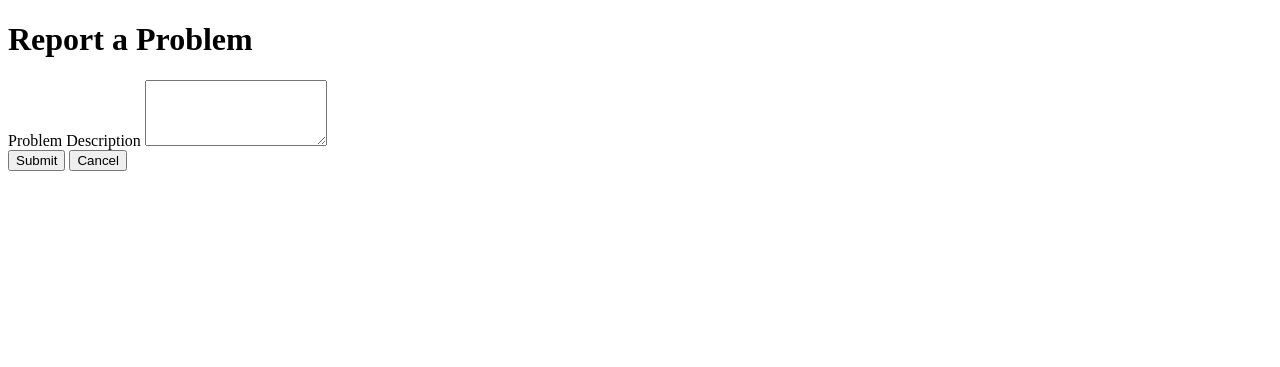
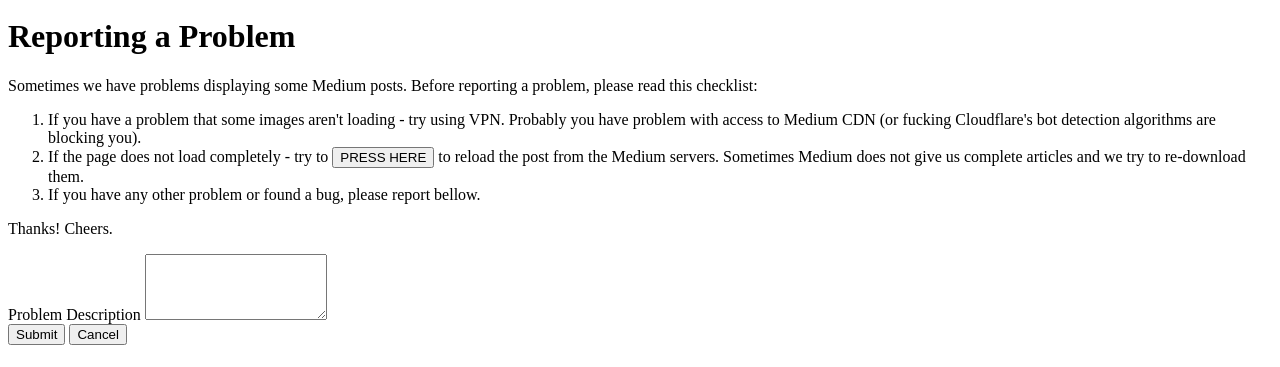
Before and after one commit to Freedium-cfd/web, a Python web app: template server/templates/post.html in a window 1280 px wide. Shown: the part 433-800 px from the top of the page. Run offline with Jinja, Linux system fonts and the light colour scheme; the template is opened without the code that fills it, so the values that code supplies are empty.

Commit message:
Redising report modal and float buttons

```diff
--- a/server/templates/post.html
+++ b/server/templates/post.html
@@ -1,19 +1,10 @@
 <div class="fixed bottom-4 left-4" style="z-index: 999999;">
-    <button onclick="navigateNoCache()"
-            class="m-1.5 flex items-center bg-blue-500 text-white py-2 px-4 rounded-full shadow-lg hover:bg-blue-600 focus:outline-none focus:ring-2 focus:ring-blue-500">
-        <svg xmlns="http://www.w3.org/2000/svg" height="1em" viewBox="0 0 512 512">
-            <!--! Font Awesome Free 6.4.2 by @fontawesome - https://fontawesome.com License - https://fontawesome.com/license (Commercial License) Copyright 2023 Fonticons, Inc. --><style>svg{fill:#ffffff}</style>
-            <path d="M463.5 224H472c13.3 0 24-10.7 24-24V72c0-9.7-5.8-18.5-14.8-22.2s-19.3-1.7-26.2 5.2L413.4 96.6c-87.6-86.5-228.7-86.2-315.8 1c-87.5 87.5-87.5 229.3 0 316.8s229.3 87.5 316.8 0c12.5-12.5 12.5-32.8 0-45.3s-32.8-12.5-45.3 0c-62.5 62.5-163.8 62.5-226.3 0s-62.5-163.8 0-226.3c62.2-62.2 162.7-62.5 225.3-1L327 183c-6.9 6.9-8.9 17.2-5.2 26.2s12.5 14.8 22.2 14.8H463.5z" />
-        </svg>
-        <span class="pl-1.5">problem with displaying post? click there</span>
-    </button>
     <button id="openProblemModal"
             class="m-1.5 flex items-center bg-red-500 text-white py-2 px-4 rounded-full shadow-lg hover:bg-red-600 focus:outline-none focus:ring-2 focus:ring-blue-500">
         <svg xmlns="http://www.w3.org/2000/svg" height="1em" viewBox="0 0 512 512">
             <!--! Font Awesome Free 6.4.2 by @fontawesome - https://fontawesome.com License - https://fontawesome.com/license (Commercial License) Copyright 2023 Fonticons, Inc. --><style>svg{fill:#ffffff}</style>
             <path d="M256 32c14.2 0 27.3 7.5 34.5 19.8l216 368c7.3 12.4 7.3 27.7 .2 40.1S486.3 480 472 480H40c-14.3 0-27.6-7.7-34.7-20.1s-7-27.8 .2-40.1l216-368C228.7 39.5 241.8 32 256 32zm0 128c-13.3 0-24 10.7-24 24V296c0 13.3 10.7 24 24 24s24-10.7 24-24V184c0-13.3-10.7-24-24-24zm32 224a32 32 0 1 0 -64 0 32 32 0 1 0 64 0z" />
         </svg>
-        <span class="pl-1.5">report problem</span>
     </button>
 </div>
 <div class="container w-full md:max-w-3xl mx-auto pt-20 break-words">
@@ -91,7 +82,20 @@
         <div class="modal-overlay absolute w-full h-full bg-gray-900 opacity-50"></div>
         <div class="modal-container bg-white w-11/12 md:max-w-md mx-auto rounded shadow-lg z-50 overflow-y-auto">
             <div class="modal-content py-4 text-left px-6">
-                <h1 class="text-3xl font-bold">Report a Problem</h1>
+                <h1 class="text-3xl font-bold">Reporting a Problem</h1>
+                <div class="mt-3">
+                    <p>Sometimes we have problems displaying some Medium posts. Before reporting a problem, please read this checklist:</p>
+                    <ol class="ml-4 my-3 list-decimal">
+                        <li>If you have a problem that some images aren't loading - try using VPN. Probably you have problem with access to Medium CDN (or fucking Cloudflare's bot detection algorithms are blocking you).</li>
+                        <li>
+                            If the page does not load completely - try to
+                            <button class="text-red-500" onclick="navigateNoCache()">PRESS HERE</button>
+                            to reload the post from the Medium servers. Sometimes Medium does not give us complete articles and we try to re-download them.
+                        </li>
+                        <li>If you have any other problem or found a bug, please report bellow.</li>
+                    </ol>
+                    <p>Thanks! Cheers.</p>
+                </div>
                 <form action="#" method="POST" class="mt-4">
                     <div class="mb-4">
                         <label for="problem-description" class="block text-gray-700 font-bold mb-2">Problem Description</label>
```
Also changed, not shown: server/templates/base.html (indentation only). Lines whose indentation alone changed are shown as unchanged.
